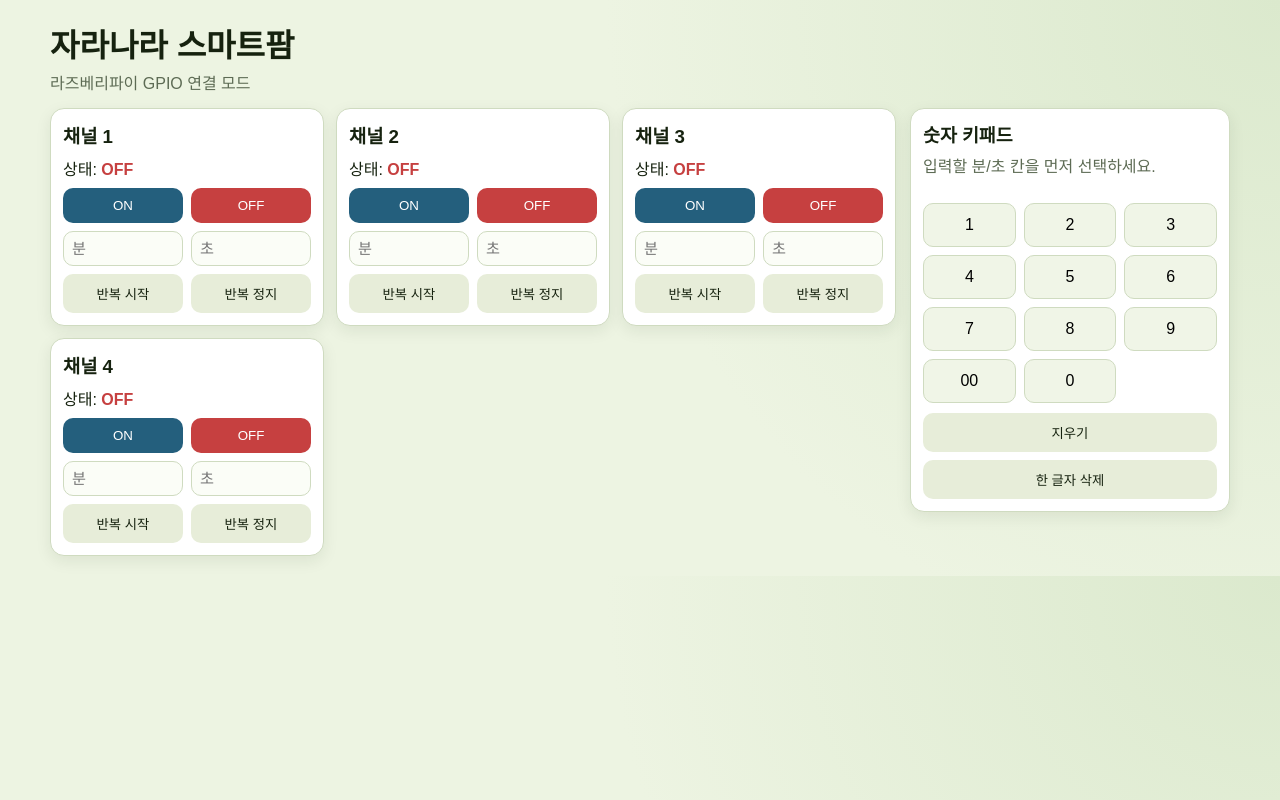
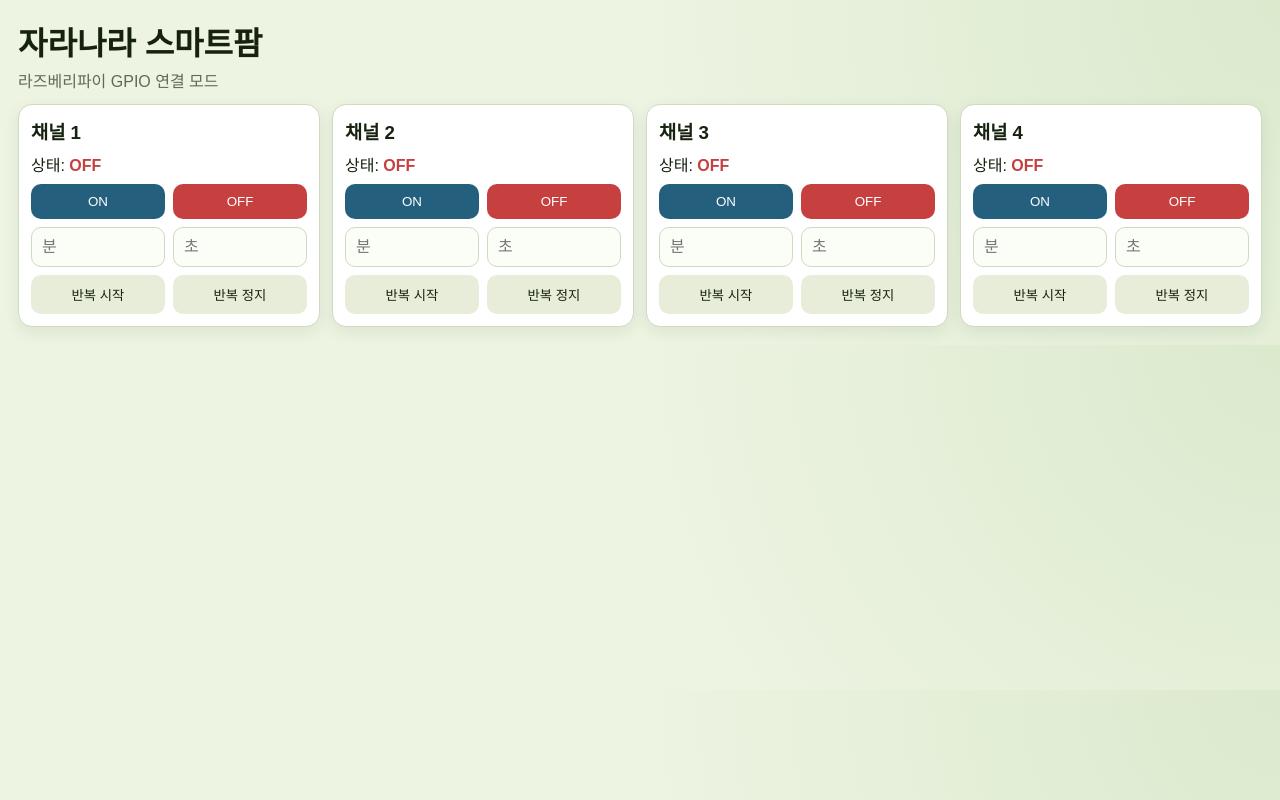
Before and after one commit to catcatdo/jaranara, a Flask app: page / in a window 1280 px wide. Run offline with Flask 3, Linux system fonts and the light colour scheme.

Commit message:
Fullscreen desktop mode and popup keypad-only input

```diff
--- a/static/script.js
+++ b/static/script.js
@@ -2,16 +2,24 @@ const channelCount = Number(document.getElementById("channels").dataset.channelC
 const channelsRoot = document.getElementById("channels");
 const modeText = document.getElementById("modeText");
 
+const keypadModal = document.getElementById("keypadModal");
 const keypadTarget = document.getElementById("keypadTarget");
 const keypadGrid = document.getElementById("keypadGrid");
 const kpClear = document.getElementById("kpClear");
 const kpBack = document.getElementById("kpBack");
+const kpDone = document.getElementById("kpDone");
 
 let activeInput = null;
 
-function setActiveInput(input, title) {
+function openKeypad(input, title) {
   activeInput = input;
-  keypadTarget.textContent = `${title} 선택됨`;
+  keypadTarget.textContent = title;
+  keypadModal.classList.remove("hidden");
+}
+
+function closeKeypad() {
+  keypadModal.classList.add("hidden");
+  activeInput = null;
 }
 
 function fillKeypad() {
@@ -73,8 +81,8 @@ function createChannelCard(channel) {
   const minInput = card.querySelector(`#min-${channel}`);
   const secInput = card.querySelector(`#sec-${channel}`);
 
-  minInput.addEventListener("click", () => setActiveInput(minInput, `채널 ${channel} 분 입력`));
-  secInput.addEventListener("click", () => setActiveInput(secInput, `채널 ${channel} 초 입력`));
+  minInput.addEventListener("click", () => openKeypad(minInput, `채널 ${channel} 분 입력`));
+  secInput.addEventListener("click", () => openKeypad(secInput, `채널 ${channel} 초 입력`));
 
   card.querySelector(`#start-${channel}`).addEventListener("click", async () => {
     const minutes = Number(minInput.value || "0");
@@ -118,6 +126,11 @@ kpBack.addEventListener("click", () => {
   if (activeInput) activeInput.value = activeInput.value.slice(0, -1);
 });
 
+kpDone.addEventListener("click", closeKeypad);
+keypadModal.addEventListener("click", (e) => {
+  if (e.target === keypadModal) closeKeypad();
+});
+
 for (let ch = 1; ch <= channelCount; ch += 1) createChannelCard(ch);
 fillKeypad();
 refresh();
--- a/static/style.css
+++ b/static/style.css
@@ -20,9 +20,9 @@ body {
 }
 
 .app {
-  max-width: 1220px;
+  max-width: 1280px;
   margin: 0 auto;
-  padding: 20px;
+  padding: 18px;
 }
 
 .topbar h1 {
@@ -31,25 +31,17 @@ body {
 }
 
 .topbar p {
-  margin: 0 0 14px;
+  margin: 0 0 12px;
   color: var(--muted);
-}
-
-.workspace {
-  display: grid;
-  grid-template-columns: 1fr 320px;
-  gap: 14px;
-  align-items: start;
 }
 
 .channels {
   display: grid;
-  grid-template-columns: repeat(auto-fit, minmax(220px, 1fr));
+  grid-template-columns: repeat(auto-fit, minmax(240px, 1fr));
   gap: 12px;
 }
 
-.card,
-.keypad-panel {
+.card {
   background: var(--card);
   border: 1px solid var(--line);
   border-radius: 14px;
@@ -95,32 +87,51 @@ body {
   width: 100%;
   border: 1px solid var(--line);
   border-radius: 10px;
-  padding: 8px;
-  font-size: 0.95rem;
+  padding: 10px;
+  font-size: 1rem;
   background: #fbfdf7;
   cursor: pointer;
 }
 
-.keypad-panel h2 {
-  margin: 0 0 6px;
-  font-size: 1.15rem;
+.modal {
+  position: fixed;
+  inset: 0;
+  background: rgba(0, 0, 0, 0.45);
+  display: flex;
+  align-items: center;
+  justify-content: center;
+  z-index: 999;
 }
 
-.keypad-panel p {
+.hidden { display: none; }
+
+.modal-card {
+  width: min(420px, 94vw);
+  background: #fff;
+  border-radius: 16px;
+  border: 1px solid var(--line);
+  padding: 16px;
+}
+
+.modal-card h2 {
+  margin: 0 0 6px;
+}
+
+.modal-card p {
   margin: 0;
   color: var(--muted);
-  min-height: 40px;
+  min-height: 24px;
 }
 
 .keypad-grid {
-  margin-top: 10px;
+  margin-top: 12px;
   display: grid;
   grid-template-columns: repeat(3, 1fr);
   gap: 8px;
 }
 
 .keypad-grid button {
-  padding: 12px;
+  padding: 13px;
   border-radius: 10px;
   border: 1px solid var(--line);
   background: #f0f5e7;
@@ -133,14 +144,3 @@ body {
   display: grid;
   gap: 8px;
 }
-
-@media (max-width: 960px) {
-  .workspace {
-    grid-template-columns: 1fr;
-  }
-
-  .keypad-panel {
-    position: sticky;
-    bottom: 8px;
-  }
-}
--- a/templates/index.html
+++ b/templates/index.html
@@ -13,20 +13,21 @@
       <p id="modeText">상태 확인 중...</p>
     </header>
 
-    <section class="workspace">
     <section id="channels" class="channels" data-channel-count="{{ channel_count }}"></section>
+  </main>
 
-      <aside class="keypad-panel">
+  <div id="keypadModal" class="modal hidden">
+    <div class="modal-card">
       <h2>숫자 키패드</h2>
-        <p id="keypadTarget">입력할 분/초 칸을 먼저 선택하세요.</p>
+      <p id="keypadTarget">입력할 분/초 칸을 선택하세요.</p>
       <div class="keypad-grid" id="keypadGrid"></div>
       <div class="keypad-actions">
         <button id="kpClear" class="btn">지우기</button>
         <button id="kpBack" class="btn">한 글자 삭제</button>
+        <button id="kpDone" class="btn primary">완료</button>
       </div>
-      </aside>
-    </section>
-  </main>
+    </div>
+  </div>
 
   <script src="/static/script.js"></script>
 </body>
```
Also changed, not shown: jaranara_desktop.py (+10 -8 lines), README.md, 1 other file. Lines whose indentation alone changed are shown as unchanged.
